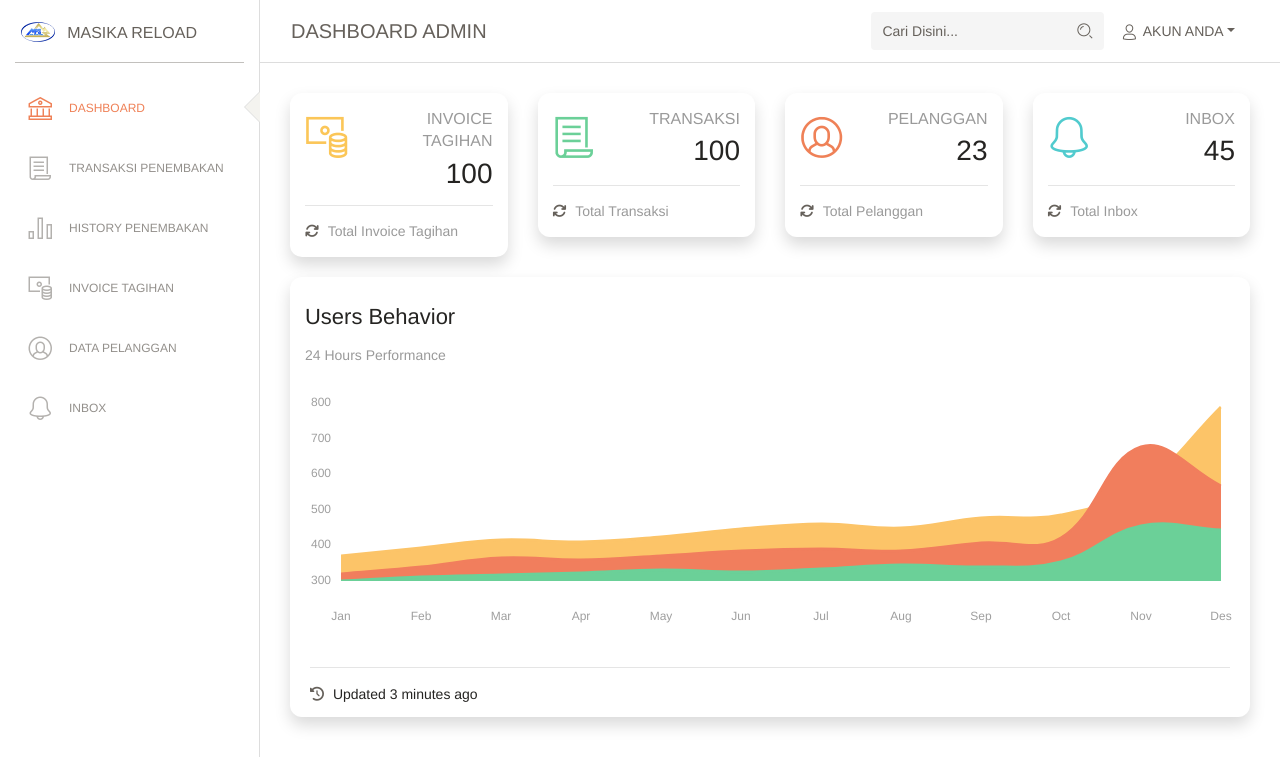
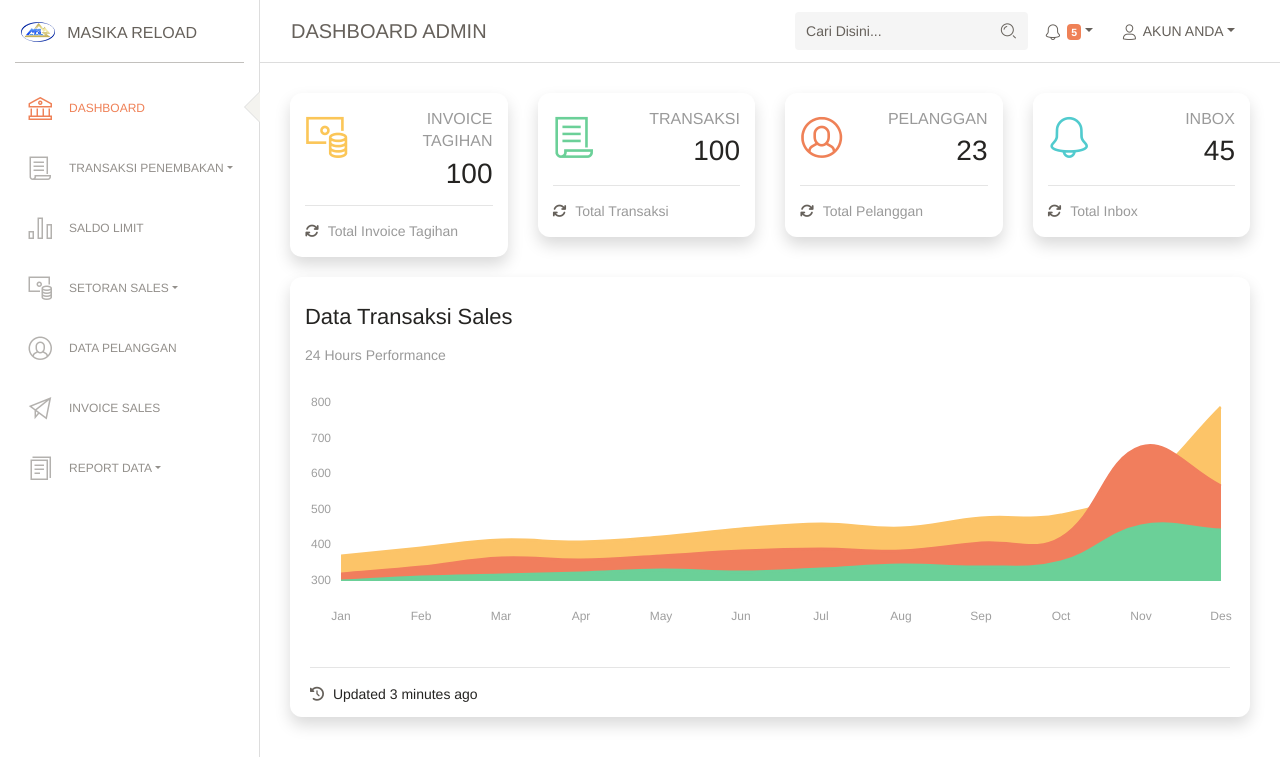
Before and after one commit to delanasarkas/tagihan_pulsa, a PHP site: page /contents/index.php in a window 1280 px wide. Shown: the top 757 px of the page. Run offline with PHP 8.4, Linux system fonts and the light colour scheme; some libraries are stand-ins or nearby versions; some web fonts are replaced.

Commit message:
perbaikan menu sidebar dan menambahkan icon inbox pada navbar

```diff
--- a/contents/dashboard/dashboard.php
+++ b/contents/dashboard/dashboard.php
@@ -122,7 +122,7 @@
           <div class="col-md-12">
             <div class="card shadow">
               <div class="card-header ">
-                <h5 class="card-title">Users Behavior</h5>
+                <h5 class="card-title">Data Transaksi Sales</h5>
                 <p class="card-category">24 Hours performance</p>
               </div>
               <div class="card-body ">
--- a/contents/includes/header.php
+++ b/contents/includes/header.php
@@ -19,4 +19,5 @@
   <link href="../../assets/dashboard/css/paper-dashboard.css?v=2.0.1" rel="stylesheet" />
   <!-- CSS Just for demo purpose, don't include it in your project -->
   <link href="../../assets/dashboard/demo/demo.css" rel="stylesheet" />
+  <link href="../../assets/css/dashboard/style.css" rel="stylesheet" />
 </head>
--- a/contents/includes/navbar.php
+++ b/contents/includes/navbar.php
@@ -31,6 +31,26 @@
                 <li class="nav-item btn-rotate dropdown">
                     <a class="nav-link dropdown-toggle" href="http://example.com" id="navbarDropdownMenuLink"
                         data-toggle="dropdown" aria-haspopup="true" aria-expanded="false">
+                        <i class="nc-icon nc-bell-55"></i>
+                        <span class="badge badge-danger">5</span>
+                    </a>
+                    <div class="dropdown-menu dropdown-menu-right" aria-labelledby="navbarDropdownMenuLink">
+                        <a class="dropdown-item" href="#">
+                            Invoice Masuk
+                            <span class="badge badge-info">3</span>
+                        </a>
+
+                        <a class="dropdown-item" href="#">
+                            Status Setoran
+                            <span class="badge badge-info">2</span>
+                        </a>
+                    </div>
+                </li>
+            </ul>
+            <ul class="navbar-nav">
+                <li class="nav-item btn-rotate dropdown">
+                    <a class="nav-link dropdown-toggle" href="http://example.com" id="navbarDropdownMenuLink"
+                        data-toggle="dropdown" aria-haspopup="true" aria-expanded="false">
                         <i class="nc-icon nc-single-02"></i> AKUN ANDA
                     </a>
                     <div class="dropdown-menu dropdown-menu-right" aria-labelledby="navbarDropdownMenuLink">
--- a/contents/includes/sidebar.php
+++ b/contents/includes/sidebar.php
@@ -16,28 +16,36 @@
     <div class="sidebar-wrapper">
         <ul class="nav">
             <li class="active ">
-                <a href="./dashboard.html">
+                <a href="dashboard">
                     <i class="nc-icon nc-bank"></i>
                     <p>Dashboard</p>
                 </a>
             </li>
-            <li>
-                <a href="./icons.html">
-                    <i class="nc-icon nc-paper"></i>
-                    <p>TRANSAKSI PENEMBAKAN</p>
+            <li class="nav-item btn-rotate dropdown">
+                <a class="nav-link dropdown-toggle" href="" id="navbarDropdownMenuLink"
+                    data-toggle="dropdown" aria-haspopup="true" aria-expanded="false">
+                    <i class="nc-icon nc-paper"></i> TRANSAKSI PENEMBAKAN
                 </a>
+                <div class="dropdown-menu dropdown-menu-right" aria-labelledby="navbarDropdownMenuLink">
+                    <a class="dropdown-item" href="#">INPUT PENEMBAKAN</a>
+                    <a class="dropdown-item" href="#">HISTORY PENEMBAKAN</a>
+                </div>
             </li>
             <li>
                 <a href="./map.html">
                     <i class="nc-icon nc-chart-bar-32"></i>
-                    <p>HISTORY PENEMBAKAN</p>
+                    <p>SALDO LIMIT</p>
                 </a>
             </li>
-            <li>
-                <a href="./notifications.html">
-                    <i class="nc-icon nc-money-coins"></i>
-                    <p>INVOICE TAGIHAN</p>
+            <li class="nav-item btn-rotate dropdown">
+                <a class="nav-link dropdown-toggle" href="" id="navbarDropdownMenuLink"
+                    data-toggle="dropdown" aria-haspopup="true" aria-expanded="false">
+                    <i class="nc-icon nc-money-coins"></i> SETORAN SALES
                 </a>
+                <div class="dropdown-menu dropdown-menu-right" aria-labelledby="navbarDropdownMenuLink">
+                    <a class="dropdown-item" href="#">INPUT SETORAN</a>
+                    <a class="dropdown-item" href="#">UPLOAD BUKTI</a>
+                </div>
             </li>
             <li>
                 <a href="./user.html">
@@ -46,10 +54,21 @@
                 </a>
             </li>
             <li>
-                <a href="./tables.html">
-                    <i class="nc-icon nc-bell-55"></i>
-                    <p>INBOX</p>
+                <a href="./notifications.html">
+                    <i class="nc-icon nc-send"></i>
+                    <p>INVOICE SALES</p>
                 </a>
+            </li>
+            <li class="nav-item btn-rotate dropdown">
+                <a class="nav-link dropdown-toggle" href="" id="navbarDropdownMenuLink"
+                    data-toggle="dropdown" aria-haspopup="true" aria-expanded="false">
+                    <i class="nc-icon nc-single-copy-04"></i> REPORT DATA
+                </a>
+                <div class="dropdown-menu dropdown-menu-right" aria-labelledby="navbarDropdownMenuLink">
+                    <a class="dropdown-item" href="#">HARIAN</a>
+                    <a class="dropdown-item" href="#">BULANAN</a>
+                    <a class="dropdown-item" href="#">TAHUNAN</a>
+                </div>
             </li>
         </ul>
     </div>
```
Also changed, not shown: assets/css/dashboard/style.css (added).
